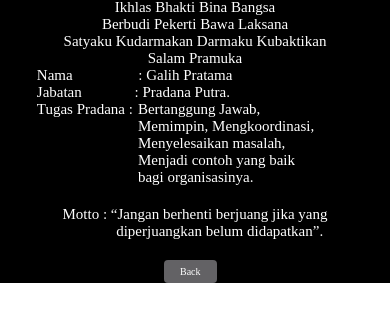
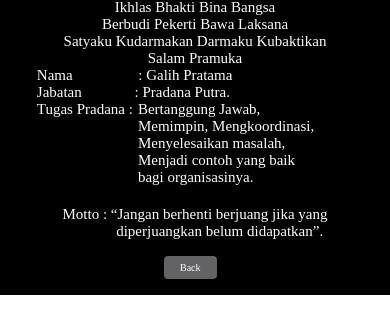
Before and after one commit to Galihtama/Galih, a plain HTML site: page pramuka.html in a window 390 px wide. Shown: the part 304-638 px from the top of the page. Drawn offline with Linux system fonts and the light colour scheme; a web font is replaced by a local one.

Commit message:
posisi button

```diff
--- a/pramuka.css
+++ b/pramuka.css
@@ -361,7 +361,8 @@ button {
         align-items: center;
         text-align: center;
         margin-left: 42%;
-        margin-top: 20px;
+        margin-top: 0px;
+        padding: 1rem 0rem;
         cursor: pointer;
     }
 
```
